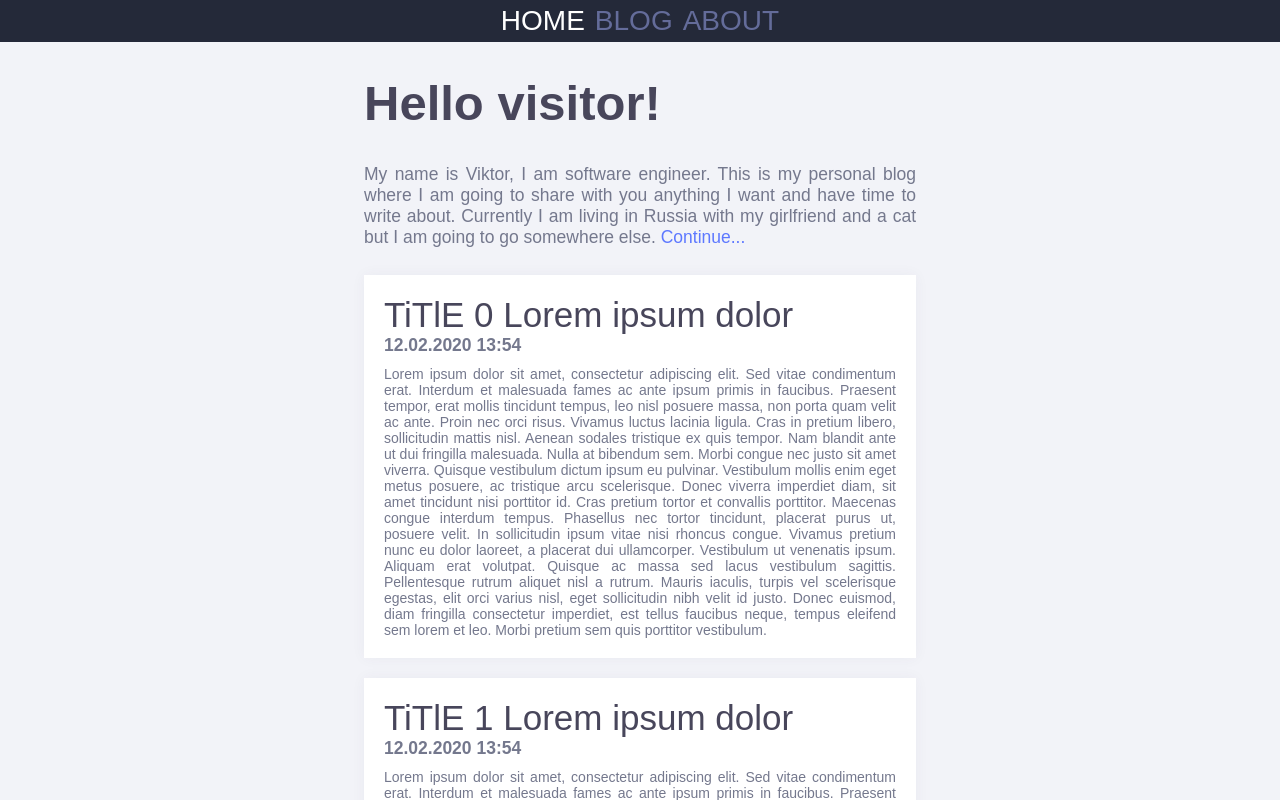
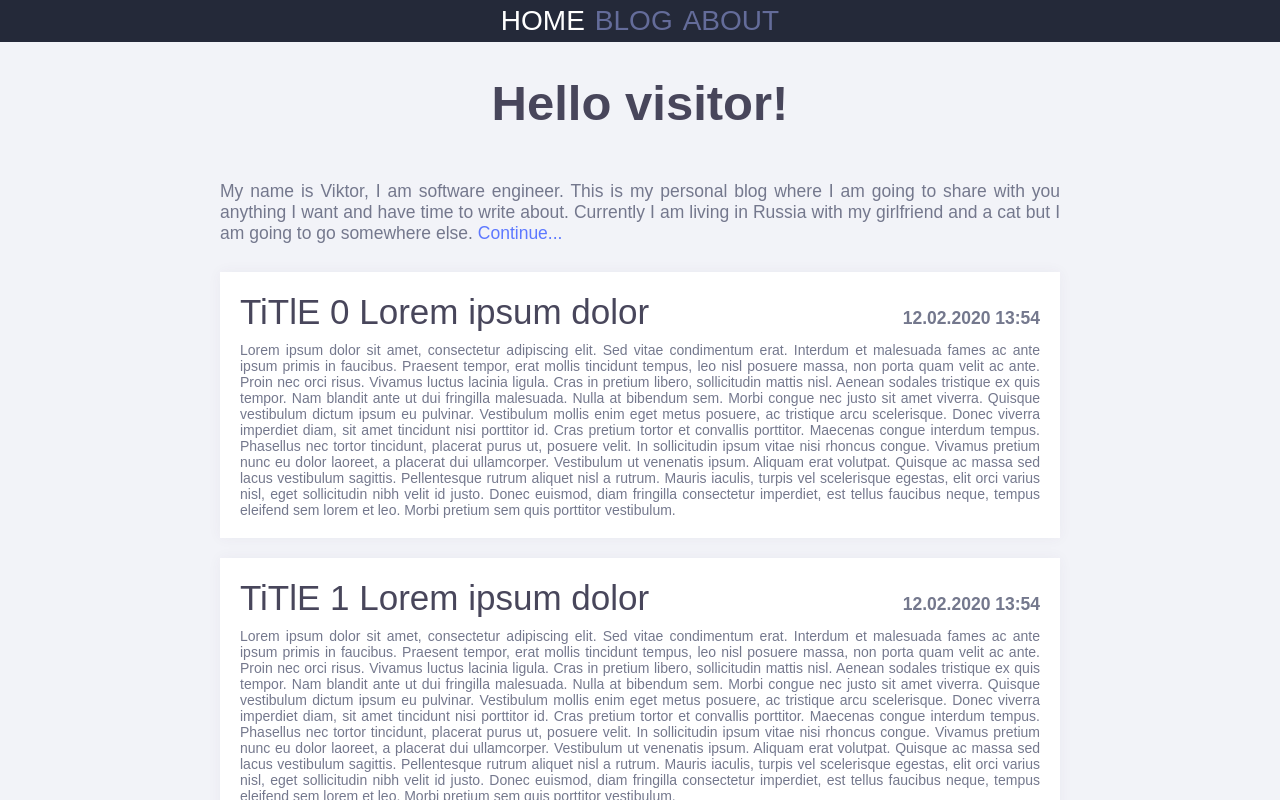
Before and after one commit to puncleV/personal-blog, a Vue app: page /topics in a window 1280 px wide. Shown: the top 800 px of the page. Built offline with nearby package versions, Linux system fonts and the light colour scheme; a web font is replaced by a local one; what vue-simple-markdown would draw is missing.

Commit message:
refactor: more adaptive css

```diff
--- a/src/App.vue
+++ b/src/App.vue
@@ -20,4 +20,16 @@ export default {
         background-color: #f2f3f8;
         min-height: 100%;
     }
+
+    .v-box {
+        display: flex;
+        flex-direction: column;
+        align-items: center;
+    }
+
+    .content {
+        max-width: 60rem;
+        text-align: justify;
+        padding: 0 2rem;
+    }
 </style>
--- a/src/components/about.vue
+++ b/src/components/about.vue
@@ -1,5 +1,6 @@
 <template>
-    <div class="about">
+    <div class="v-box">
+            <div class="content">
                 <div>
                     <h1>About</h1>
                     <p>
@@ -39,6 +40,7 @@
                         <li><a class="link" href="https://www.linkedin.com/in/kozzlov/">LinkedIn</a></li>
                         <li><a class="link" href="mailto:victor@kozlov.io">Mail me</a></li>
                     </ul>
+                </div>
             </div>
     </div>
 </template>
--- a/src/components/home.vue
+++ b/src/components/home.vue
@@ -1,7 +1,7 @@
 <template>
-    <div class="home">
-        <div class="about">
-            <div>
+    <div class="v-box">
+        <div class="content">
+            <div class="v-box">
                 <h1>Hello visitor!</h1>
                 <p>
                     My name is Viktor, I am software engineer. This is my personal blog where I am going to share with you anything I want and have time to write about.
@@ -10,7 +10,6 @@
                         name: 'About'
                     }">Continue...</router-link>
                 </p>
-
             </div>
         </div>
         <topics-list></topics-list>
@@ -35,15 +34,9 @@ export default {
     }
 
     .about {
-        width: 100%;
-        display: flex;
-        flex-direction: column;
-        align-items: center;
-    }
-
-    .about > div {
-        width: calc(40% + 40px);
+        max-width: 60rem;
         text-align: justify;
+        padding: 0 2rem;
     }
 
     h1 {
--- a/src/components/topics/topic-preview.vue
+++ b/src/components/topics/topic-preview.vue
@@ -32,7 +32,6 @@
 <style scoped>
     .topic-preview {
         min-width: 300px;
-        width: 40%;
         margin: 10px 0;
         padding: 20px;
         vertical-align: bottom;
--- a/src/components/topics/topic.vue
+++ b/src/components/topics/topic.vue
@@ -50,10 +50,6 @@
 </script>
 
 <style scoped>
-    .header {
-
-    }
-
     .topic {
         display: flex;
         justify-content: center;
@@ -61,8 +57,7 @@
     }
 
     .topic-body {
-        width: 70%;
-        min-width: 450px;
+        max-width: 70rem;
         text-align: justify;
         background-color: white;
         padding: 20px;
--- a/src/components/topics/topics-list.vue
+++ b/src/components/topics/topics-list.vue
@@ -1,7 +1,11 @@
 <template>
-    <div class="topic-list">
-        <topic-preview v-for="topic in topics" v-bind:topic="topic"></topic-preview>
-        <take-me-to-the-top></take-me-to-the-top>
+    <div class="v-box">
+        <div class="content">
+            <div class="v-box">
+                <topic-preview v-for="topic in topics" v-bind:topic="topic"></topic-preview>
+                <take-me-to-the-top></take-me-to-the-top>
+            </div>
+        </div>
     </div>
 </template>
 <script>
@@ -29,10 +33,4 @@
 </script>
 
 <style scoped>
-    .topic-list {
-        display: flex;
-        flex-direction: column;
-        align-items: center;
-        width: 100%;
-    }
 </style>
```
Lines whose indentation alone changed are shown as unchanged.
